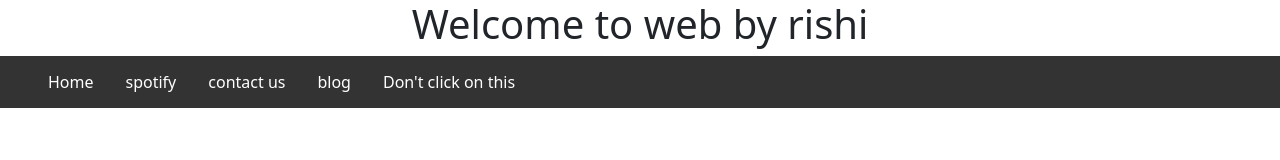
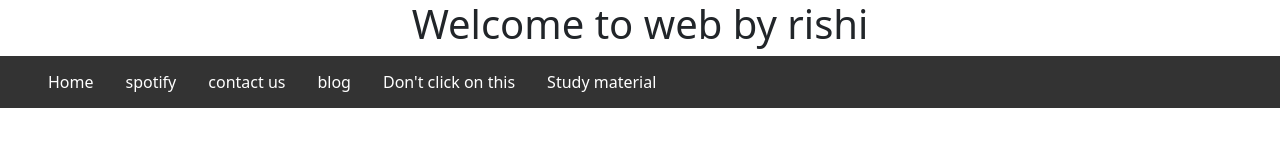
Before and after one commit to rishijain754/htmlwebbyrishi, a plain HTML site: page index.html in a window 1280 px wide. Drawn offline with nearby package versions, Linux system fonts and the light colour scheme.

Commit message:
add new button

```diff
--- a/index.html
+++ b/index.html
@@ -16,5 +16,6 @@
         <Li><a href="contact.html">contact us</a></Li>
         <Li><a href="blog.html">blog</a></Li>
         <Li><a href="https://youtu.be/BBJa32lCaaY">Don't click on this</a></Li>
+        <li><a href="study_material.html">Study material</a></li>
     </ul>
 </html>
```
